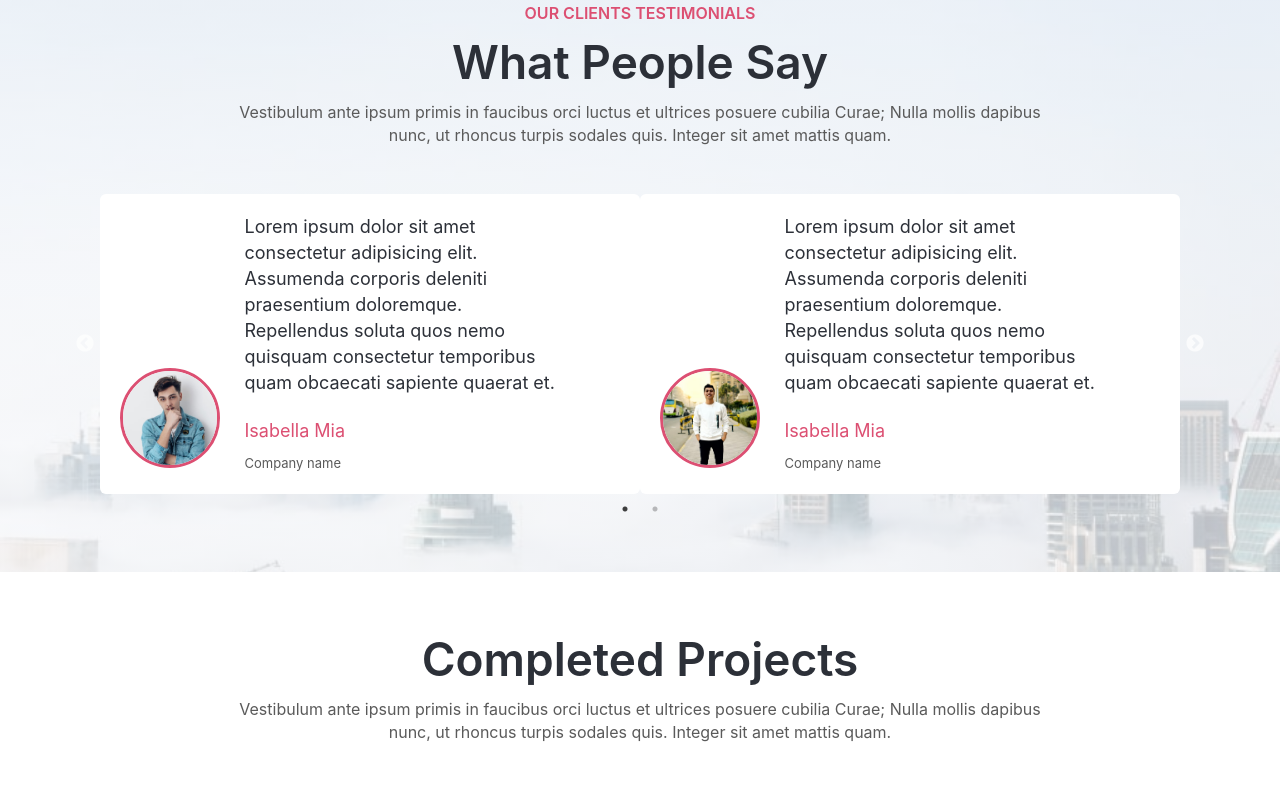
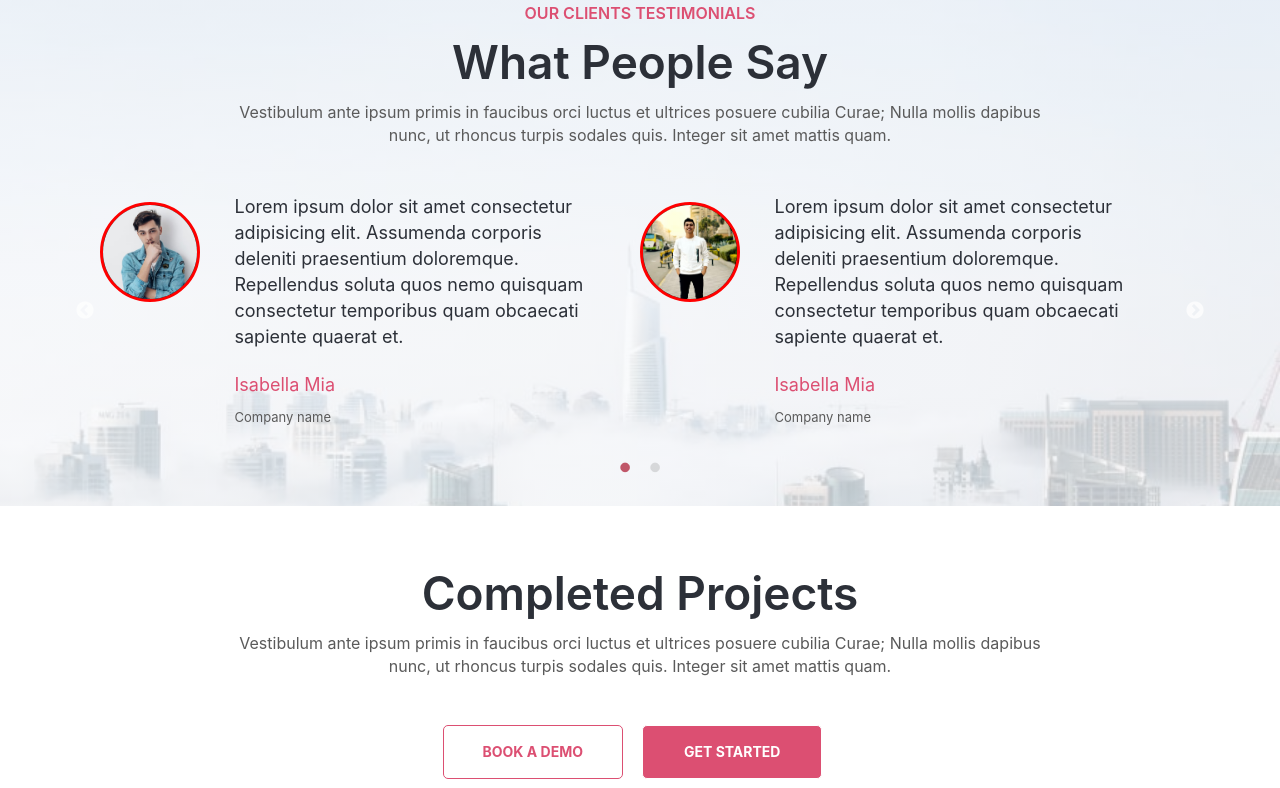
Before and after one commit to nguynanhthu/master_work, a plain HTML site: page index.html in a window 1280 px wide. Shown: the part 5386-6174 px from the top of the page. Drawn offline with nearby package versions, Linux system fonts and the light colour scheme; a script that the page names is missing.

Commit message:
css update slide

```diff
--- a/style.css
+++ b/style.css
@@ -539,28 +539,34 @@ header .navbar {
   background-repeat: no-repeat;
   background-attachment: fixed;
 }
+.slider__content {
+  display: flex;
+  justify-content: space-around;
+}
+.testimontial__item .testimontial__item-img {
+  width: 100px;
+  height: 100px;
+  overflow: hidden;
+  border-radius: 50%;
+  border: 3px red solid;
+  background-color: black;
+  display: inline-block;
+  margin-bottom: 120px;
+  margin-right: 30px;
+}
+
+.testimontial__item .testimontial__item-img img {
+  width: 100%;
+  object-fit: cover;
+  object-position: center;
+}
 .testimontial__item-list {
   display: block;
-  width: 575px;
 }
-.testimontial__item {
-  background: #fff;
-  padding: 20px;
-  border-radius: 6px;
-}
-.testimontial__item-img {
+
+.testimontial__item-content {
   display: inline-block;
-  width: 100px;
-  height: 100px;
-  border: 1px solid;
-  overflow: hidden;
-  border: 3px solid #dc4f72;
-  border-radius: 50%;
-  margin-right: 20px;
-}
-.testimontial__item-img img {
-  width: 100%;
-  object-position: center;
+  width: 350px;
 }
 .testimontial__item-content {
   display: inline-block;
@@ -582,6 +588,18 @@ header .navbar {
 .testimontial__item-content span {
   font-size: 13px;
   color: #5a5a5a;
+}
+.slick-dots {
+  bottom: -50px;
+}
+.slick-dots li button:before {
+  color: gray;
+  font-size: 0.7rem;
+}
+.slick-dots li.slick-active button:before {
+  color: #af2239;
+
+  font-size: 0.7rem;
 }
 /* testimontial-end */
 /* ------------------------------------------------ */
```
